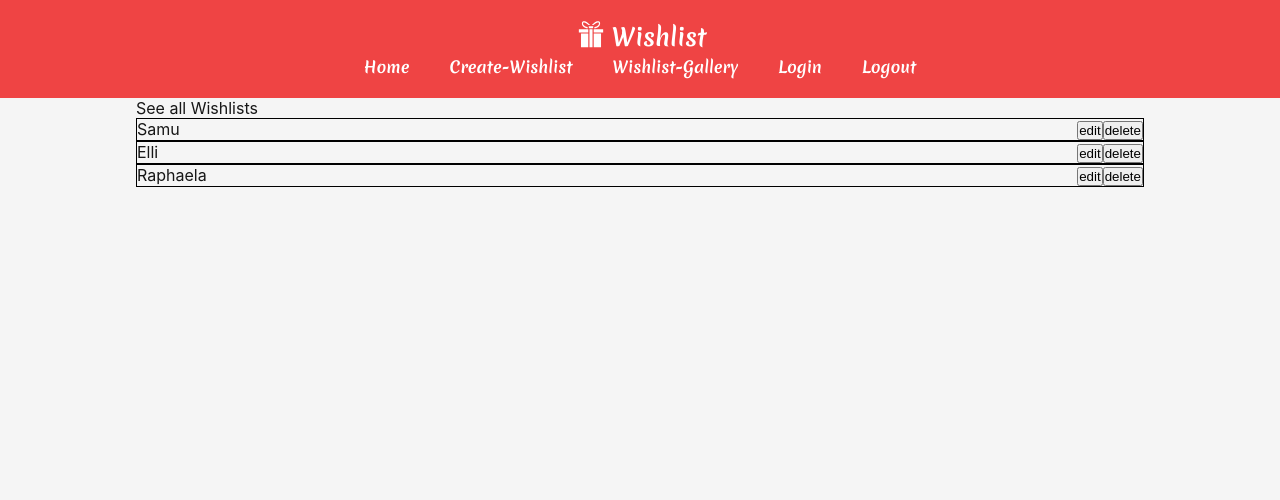
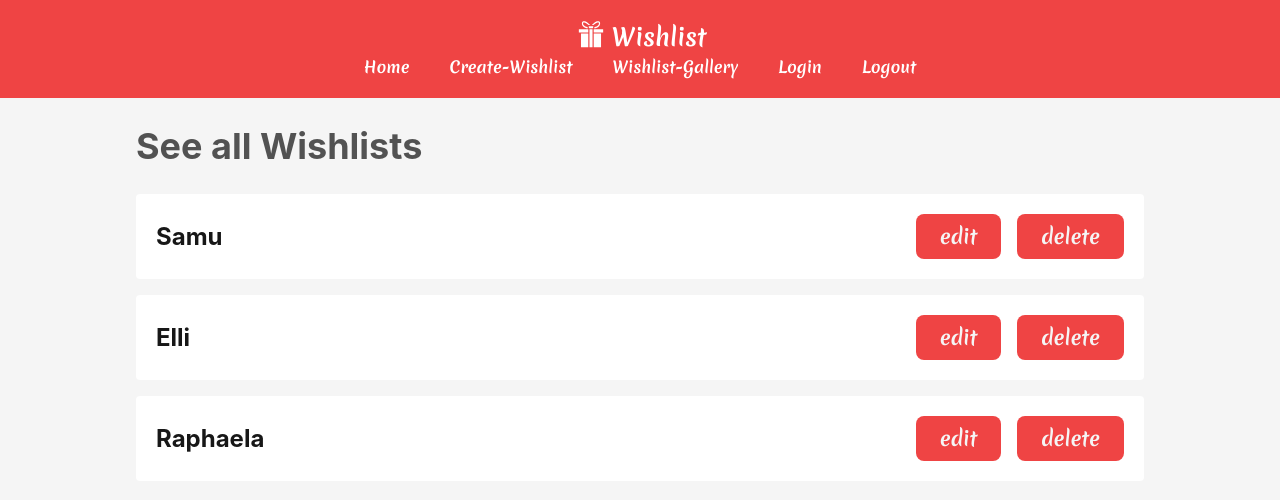
Before and after one commit to JohannaChiabotto/Wishlist, a React (Create React App) app in the folder frontend/: page /wishlist-gallery in a window 1280 px wide. Shown: the top 500 px of the page. Built offline with nearby package versions, Linux system fonts and the light colour scheme.

Commit message:
Refactor styling;

```diff
--- a/frontend/src/components/button/Button.module.scss
+++ b/frontend/src/components/button/Button.module.scss
@@ -10,4 +10,5 @@
   font-family: 'Merienda', cursive;
   font-size: 20px;
   text-align: center;
+  cursor: pointer;
 }
--- a/frontend/src/components/editWish/EditWish.tsx
+++ b/frontend/src/components/editWish/EditWish.tsx
@@ -1,7 +1,5 @@
 import {WishStatus} from "../../model/WishStatus";
-import Input from "../input/Input";
 import React from "react";
-import EditWishlistPage from "../../pages/editWishlistPage/EditWishlistPage";
 import MoreWishesInput from "../moreWishesInput/MoreWishesInput";
 
 type EditWishProps = {
--- a/frontend/src/components/input/Input.module.scss
+++ b/frontend/src/components/input/Input.module.scss
@@ -8,9 +8,13 @@
 
 .Input{
   font-size: 24px;
-  padding: 0 4px 4px;
+  height: 45px;
+  line-height: 45px;
+  margin-bottom: 20px;
+  display: flex;
+  padding: 6px;
+  width: 100%;
   color: $grey-700;
-  margin-bottom: 6px;
   border-radius: 4px;
   border: 1px solid $grey-600;
   border-bottom: 2px solid $grey-600;
--- a/frontend/src/components/input/Input.tsx
+++ b/frontend/src/components/input/Input.tsx
@@ -1,7 +1,7 @@
-import React, {ChangeEventHandler} from "react";
+import React, {ChangeEventHandler, HTMLAttributes} from "react";
 import style from "./Input.module.scss";
 
-interface InputProps {
+interface InputProps extends HTMLAttributes<HTMLInputElement> {
     label?: string;
     id: string;
     value: string;
--- a/frontend/src/components/wishlistWrapper/WishlistWrapper.tsx
+++ b/frontend/src/components/wishlistWrapper/WishlistWrapper.tsx
@@ -1,8 +1,9 @@
-import {Wishlist} from "../../model/Wishlist";
-import React, {useState} from "react";
+import React from "react";
 import axios from "axios";
 import {Wish} from "../../model/Wish";
-import {NavLink, redirect} from "react-router-dom";
+import {NavLink} from "react-router-dom";
+import Button from "../button/Button";
+import './wishlistwrapper.scss';
 
 
 type WishlistProps = {
@@ -23,14 +24,14 @@ export default function WishlistWrapper(props: WishlistProps) {
     }
 
     return (
-        <div style={{border: '1px solid black', display: 'flex', justifyContent: 'space-between'}}>
-            <div>
-                <p>{props.name}</p>
-            </div>
-            <div>
+        <div className="wrapper">
+                <h2>{props.name}</h2>
+
+            <div className="buttonWrapper">
                 <NavLink to={"/wishlist"+props.wishlistId}>
-                    <button >edit</button></NavLink>
-                <button onClick={() => handleRemoveWishlistChange()}>delete</button>
+                    <Button >edit</Button>
+                </NavLink>
+                <Button onClick={() => handleRemoveWishlistChange()}>delete</Button>
             </div>
         </div>
     )
--- /dev/null
+++ b/frontend/src/components/wishlistWrapper/wishlistwrapper.scss
@@ -0,0 +1,10 @@
+.wrapper {
+  display: flex;
+  justify-content: space-between;
+  align-items: center;
+}
+
+.buttonWrapper {
+  display: flex;
+  gap:16px
+}
--- a/frontend/src/pages/createWishlist/CreateWishlistPage.tsx
+++ b/frontend/src/pages/createWishlist/CreateWishlistPage.tsx
@@ -4,7 +4,6 @@ import AddWishlist from "./addWishlist/AddWishlist";
 export default function CreateWishlistPage(){
     return(
         <div>
-
             <AddWishlist></AddWishlist>
         </div>
     )
--- a/frontend/src/pages/createWishlist/addWishlist/AddWishlist.tsx
+++ b/frontend/src/pages/createWishlist/addWishlist/AddWishlist.tsx
@@ -5,8 +5,8 @@ import Input from "../../../components/input/Input";
 import {Wish} from "../../../model/Wish";
 import {WishStatus} from "../../../model/WishStatus";
 import Button from "../../../components/button/Button";
-import style from "./AddWishlist.module.scss"
 import MoreWishesInput from "../../../components/moreWishesInput/MoreWishesInput";
+import Card from "../../../components/card/Card";
 
 export default function AddWishlist() {
 
@@ -64,6 +64,7 @@ export default function AddWishlist() {
 
             <h1>Create your whislist:</h1>
 
+            <Card>
             <form onSubmit={handleSubmitChange}>
 
                 <Input id={'name'} label={'Name of List component:'} value={name} changeWishHandler={handleWishlistNameChange}></Input>
@@ -79,10 +80,11 @@ export default function AddWishlist() {
                 ))}
 
                 <div>
-                    <Button type="button" text={'more wishes'} onCLickHandler={handleAddWishToListChange}></Button>
-                    <Button type="submit" text={'Save'}></Button>
+                    <Button type="button"  onCLickHandler={handleAddWishToListChange}>more wishes</Button>
+                    <Button type="submit" >Save</Button>
                 </div>
             </form>
+            </Card>
         </>
     );
 }
--- a/frontend/src/pages/home/HomePage.tsx
+++ b/frontend/src/pages/home/HomePage.tsx
@@ -1,20 +1,21 @@
 import {Link} from "react-router-dom";
+import Button from "../../components/button/Button";
+import Card from "../../components/card/Card";
 import Container from "../../components/container/Container";
-import Button from "../../components/button/Button";
 
 export default function HomePage(){
     return(
-        <>
-            <h1>Description</h1>
-
+        <Container>
+            <h1>Welcome to Wishlist</h1>
+<Card>
             <p>Lorem ipsum dolor sit amet, consetetur sadipscing elitr, sed diam nonumy eirmod tempor invidunt ut labore et dolore magna aliquyam erat, sed diam voluptua. At vero eos et accusam et justo duo dolores et ea rebum. Stet clita kasd gubergren, no sea takimata sanctus est Lorem ipsum dolor sit amet.</p>
             <Link to={"/create-wishlist"}>
-                <Button text={'Create your own wishlist'}></Button>
+                <Button >Create your own wishlist</Button>
             </Link>
             <Link to={"/wishlist-gallery"}>
-                <Button text={'See all Wishlists'}></Button>
+                <Button >See all Wishlists</Button>
             </Link>
-
-        </>
+</Card>
+        </Container>
     )
 }
--- a/frontend/src/pages/wishlistGallery/WishlistGalleryPage.tsx
+++ b/frontend/src/pages/wishlistGallery/WishlistGalleryPage.tsx
@@ -2,6 +2,7 @@ import {useState} from "react";
 import {Wishlist} from "../../model/Wishlist";
 import WishlistWrapper from "../../components/wishlistWrapper/WishlistWrapper";
 import axios from "axios";
+import Card from "../../components/card/Card";
 
 export default function WishlistGalleryPage(){
     const [wishlists, setWishlists] = useState<Array<Wishlist>>([
@@ -22,9 +23,9 @@ export default function WishlistGalleryPage(){
     }
 
     return( <div>
-        <p>See all Wishlists</p>
+        <h1>See all Wishlists</h1>
 
-            {wishlists.map(wishlist => <WishlistWrapper key={wishlist.wishlistId} deleteWishlist={handleDeleteChange} name={wishlist.name} wishlistId={wishlist.wishlistId!} wishes={wishlist.wishes}></WishlistWrapper> )}
+            {wishlists.map(wishlist => <Card><WishlistWrapper key={wishlist.wishlistId} deleteWishlist={handleDeleteChange} name={wishlist.name} wishlistId={wishlist.wishlistId!} wishes={wishlist.wishes}></WishlistWrapper></Card> )}
         </div>
     )
 
```
